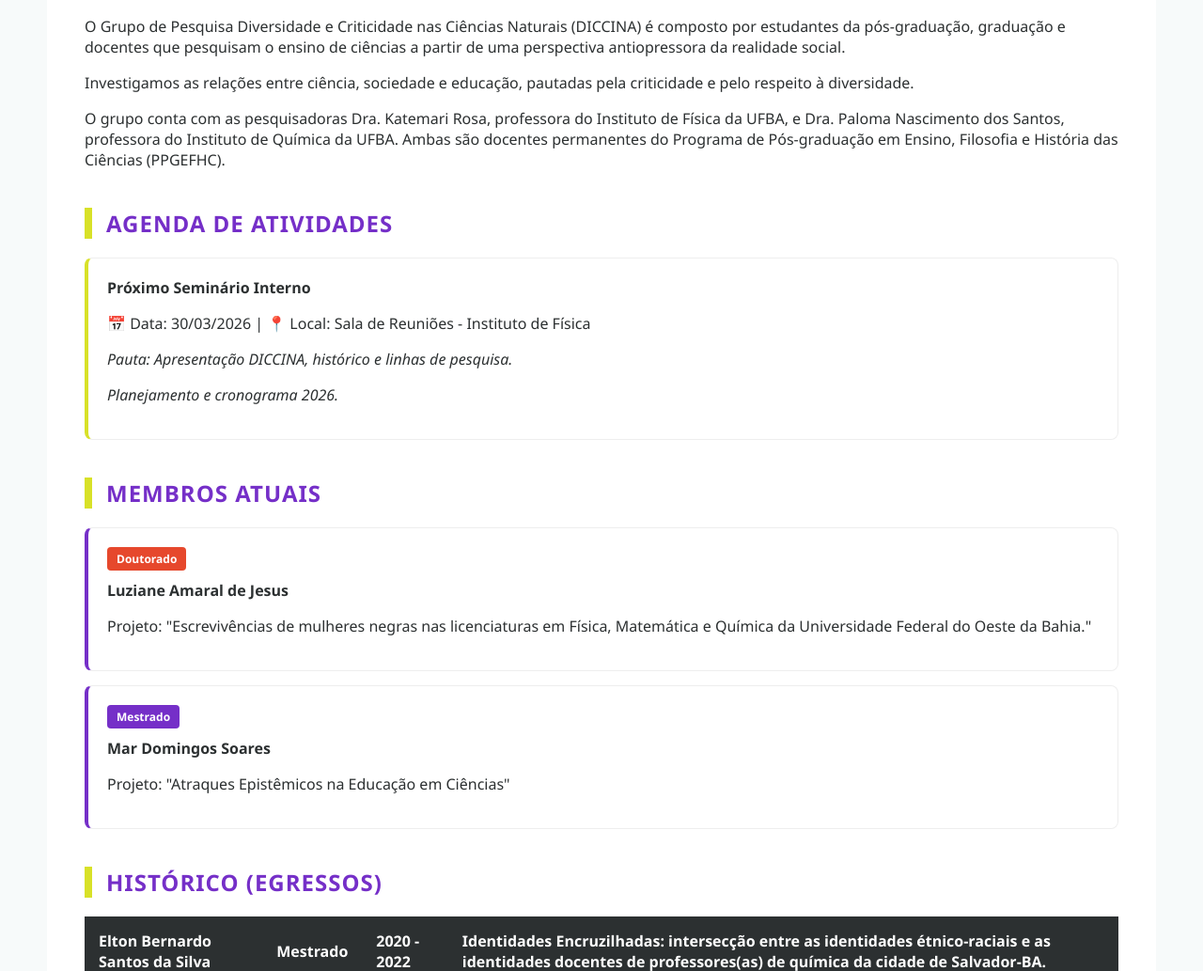
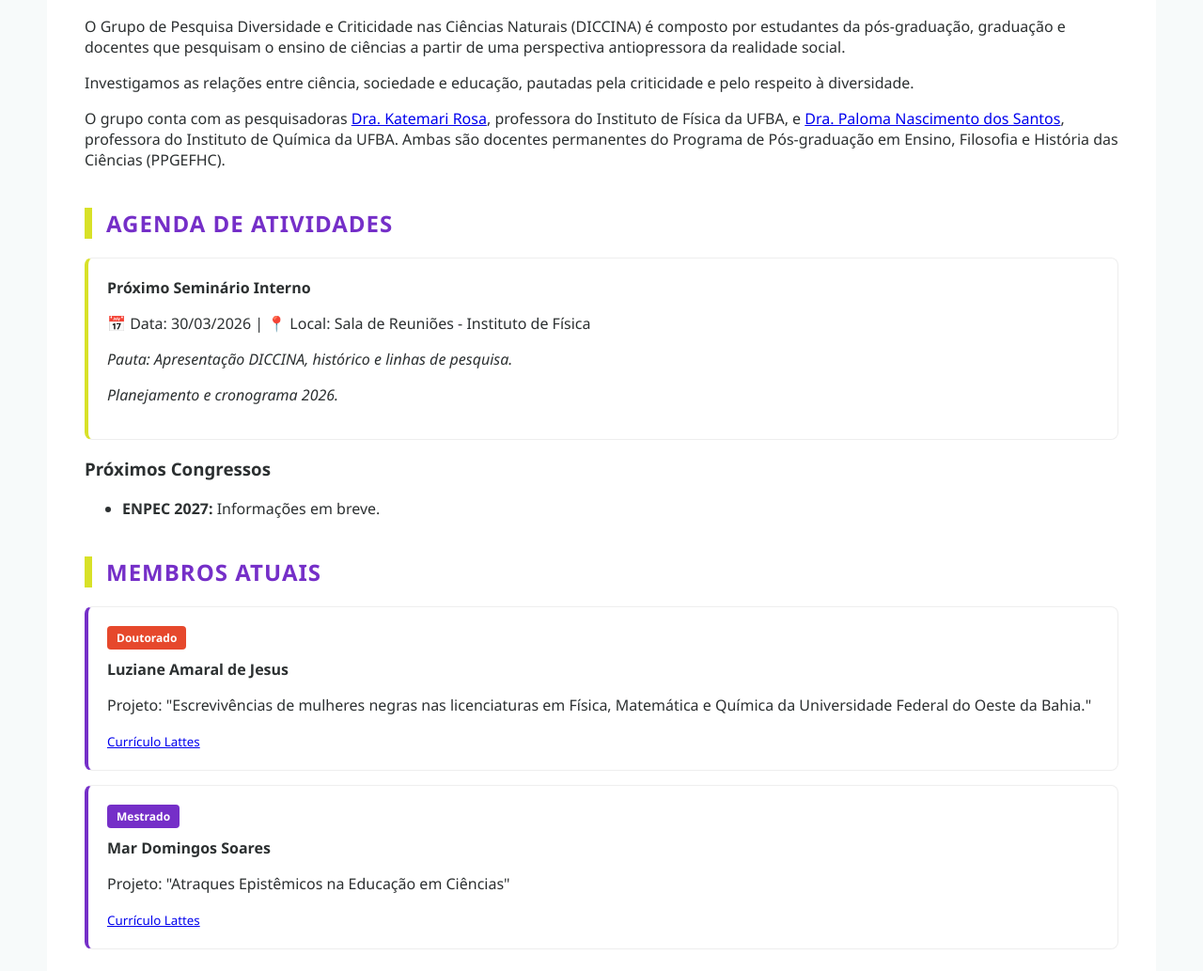
Before and after one commit to katemarirosa/diccina.github.io, a plain HTML site: page index.html in a window 1280 px wide. Shown: the part 627-1660 px from the top of the page at 94% size. Drawn offline with Linux system fonts and the light colour scheme.

Commit message:
Update index.html
Adicionar Lattes.

```diff
--- a/index.html
+++ b/index.html
@@ -151,9 +151,11 @@
         <p>Investigamos as relações entre ciência, sociedade e educação, pautadas pela criticidade
             e pelo respeito à diversidade.</p>
 
-        <p>O grupo conta com as pesquisadoras Dra. Katemari Rosa, professora do Instituto de Física da UFBA,
-            e Dra. Paloma Nascimento dos Santos, professora do Instituto de Química da UFBA. Ambas são
-        docentes permanentes do Programa de Pós-graduação em Ensino, Filosofia e História das Ciências (PPGEFHC).</p>
+        <p>O grupo conta com as pesquisadoras <a href="http://lattes.cnpq.br/2448258167033465">Dra.
+            Katemari Rosa</a>, professora do Instituto de Física da UFBA,
+            e <a href="https://lattes.cnpq.br/9868206892511511">Dra. Paloma Nascimento dos Santos</a>,
+            professora do Instituto de Química da UFBA. Ambas são docentes permanentes do Programa
+            de Pós-graduação em Ensino, Filosofia e História das Ciências (PPGEFHC).</p>
 
     </section>
 
@@ -166,6 +168,12 @@
             <p><em>Pauta: Apresentação DICCINA, histórico e linhas de pesquisa.</em></p>
             <p><em>Planejamento e cronograma 2026.</em></p>
         </div>
+
+            <h3>Próximos Congressos</h3>
+        <ul>
+            <li><strong>ENPEC 2027:</strong> Informações em breve.</li>
+        </ul>
+
     </section>
 
 
@@ -176,11 +184,13 @@
             <strong>Luziane Amaral de Jesus</strong>
             <p>Projeto: "Escrevivências de mulheres negras nas licenciaturas em Física,
                 Matemática e Química da Universidade Federal do Oeste da Bahia."</p>
+            <small><a href="http://lattes.cnpq.br/1408049970717995">Currículo Lattes</a></small>
         </div>
         <div class="card-item">
             <span class="badge badge-mestrado">Mestrado</span><br>
             <strong>Mar Domingos Soares</strong>
             <p>Projeto: "Atraques Epistêmicos na Educação em Ciências"</p>
+            <small><a href="https://lattes.cnpq.br/7710831128096458">Currículo Lattes</a></small>
         </div>
     </section>
 
```
